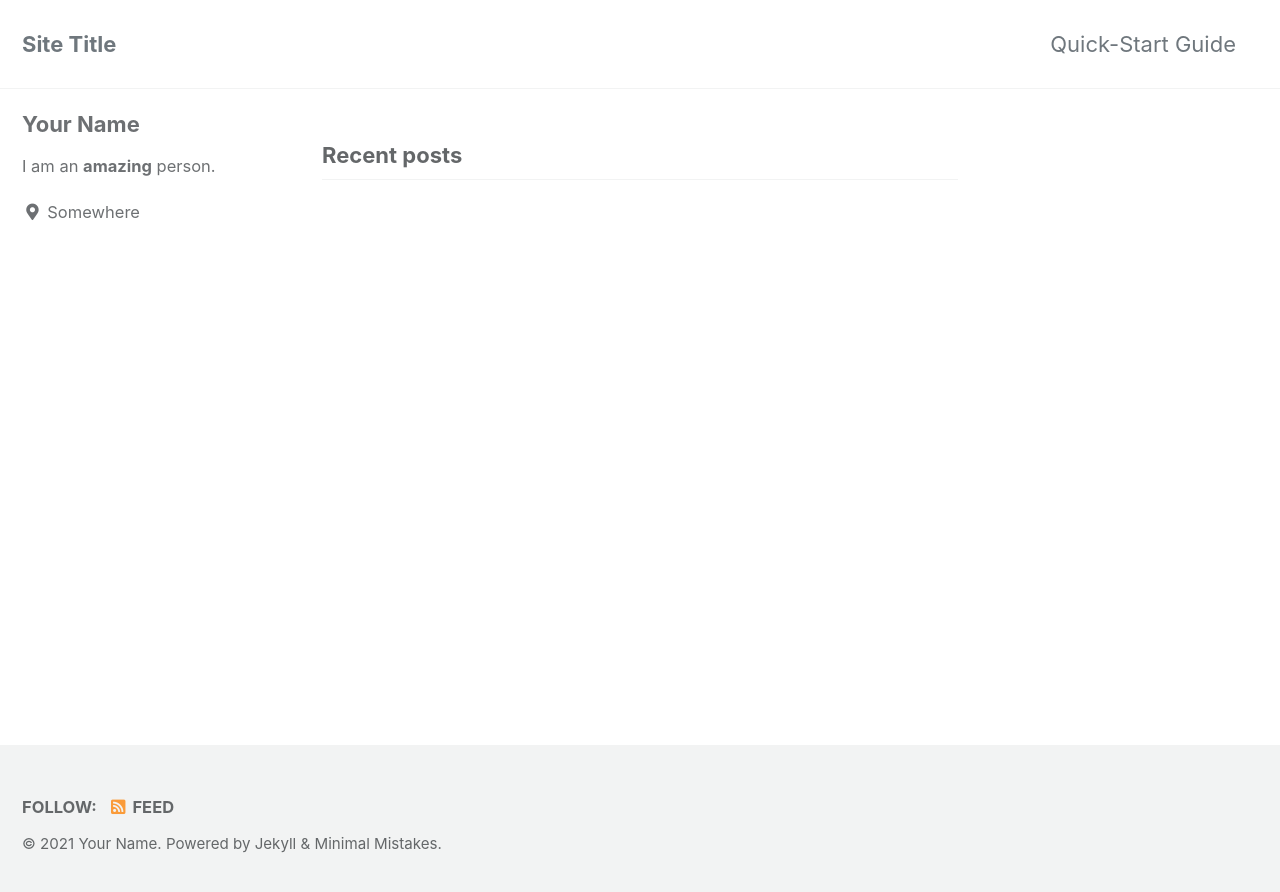
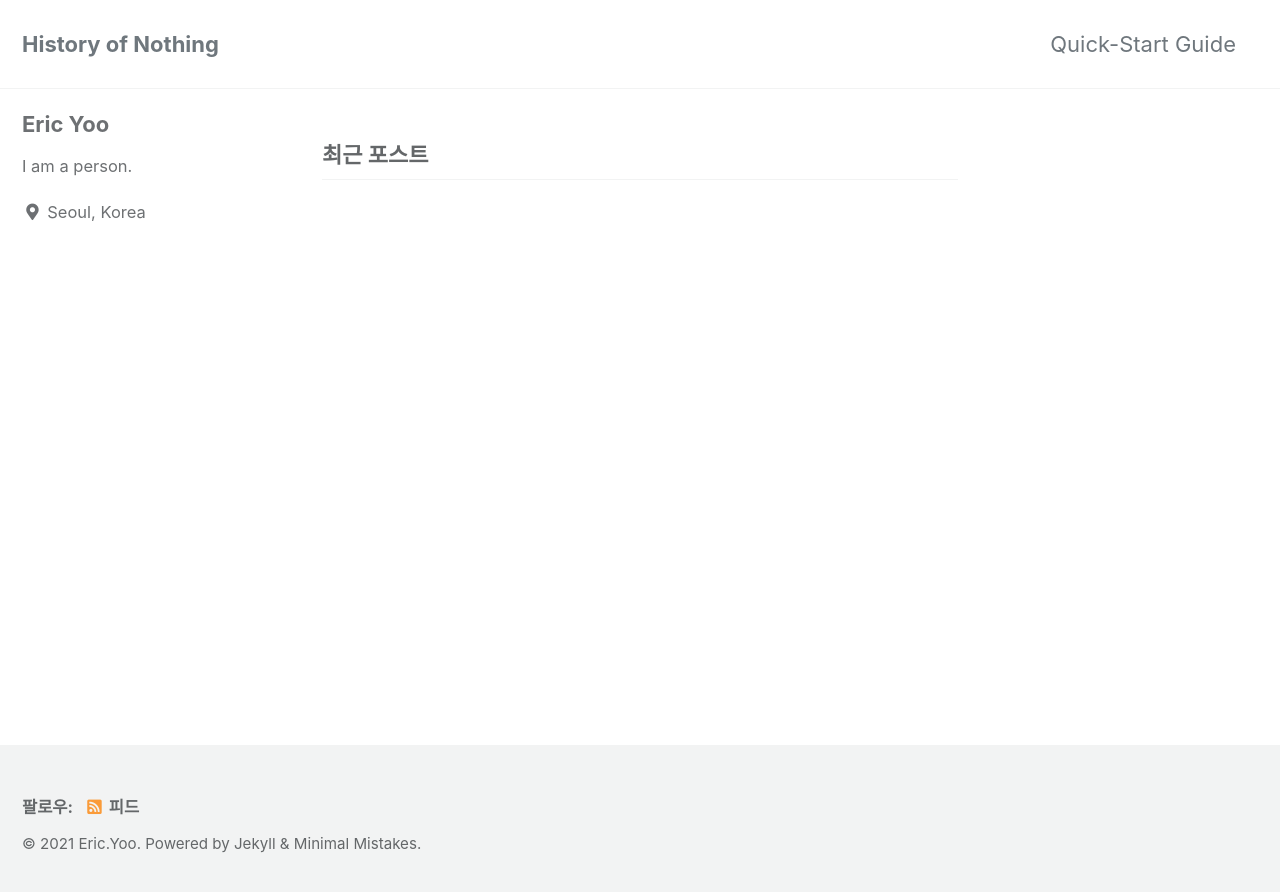
Before and after one commit to yoosungung/yoosungung.github.io, a Jekyll site: the page built from index.html, in a window 1280 px wide. Shown: the top 892 px of the page. Built offline with Jekyll 4.4.1, drawn with Linux system fonts in a browser that asks for light colours; cached includes are drawn as plain includes; the list of posts is cut into pages by our own code.

Commit message:
Update _config.yml

```diff
--- a/_config.yml
+++ b/_config.yml
@@ -15,12 +15,12 @@
 minimal_mistakes_skin    : "default" # "air", "aqua", "contrast", "dark", "dirt", "neon", "mint", "plum", "sunrise"
 
 # Site Settings
-locale                   : "en-US"
-title                    : "Site Title"
+locale                   : "ko-KR"
+title                    : "History of Nothing"
 title_separator          : "-"
 subtitle                 : # site tagline that appears below site title in masthead
-name                     : "Your Name"
-description              : "An amazing website."
+name                     : "Eric.Yoo"
+description              : "Jsut website."
 url                      : # the base hostname & protocol for your site e.g. "https://mmistakes.github.io"
 baseurl                  : # the subpath of your site, e.g. "/blog"
 repository               : # GitHub username/repo-name e.g. "mmistakes/minimal-mistakes"
@@ -94,10 +94,10 @@ analytics:
 
 # Site Author
 author:
-  name             : "Your Name"
+  name             : "Eric Yoo"
   avatar           : # path of avatar image, e.g. "/assets/images/bio-photo.jpg"
-  bio              : "I am an **amazing** person."
-  location         : "Somewhere"
+  bio              : "I am a person."
+  location         : "Seoul, Korea"
   email            :
   links:
     - label: "Email"
```
